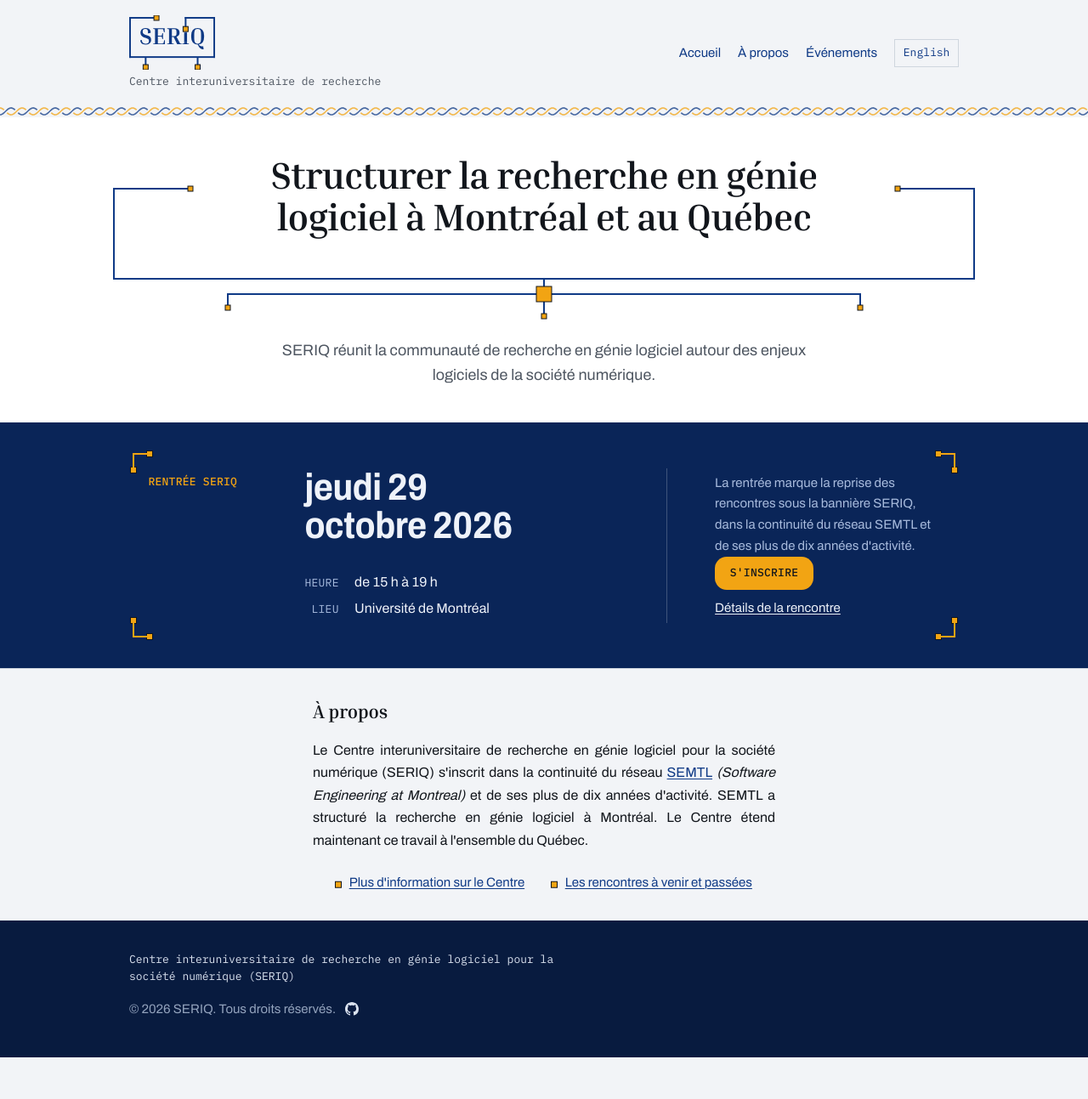
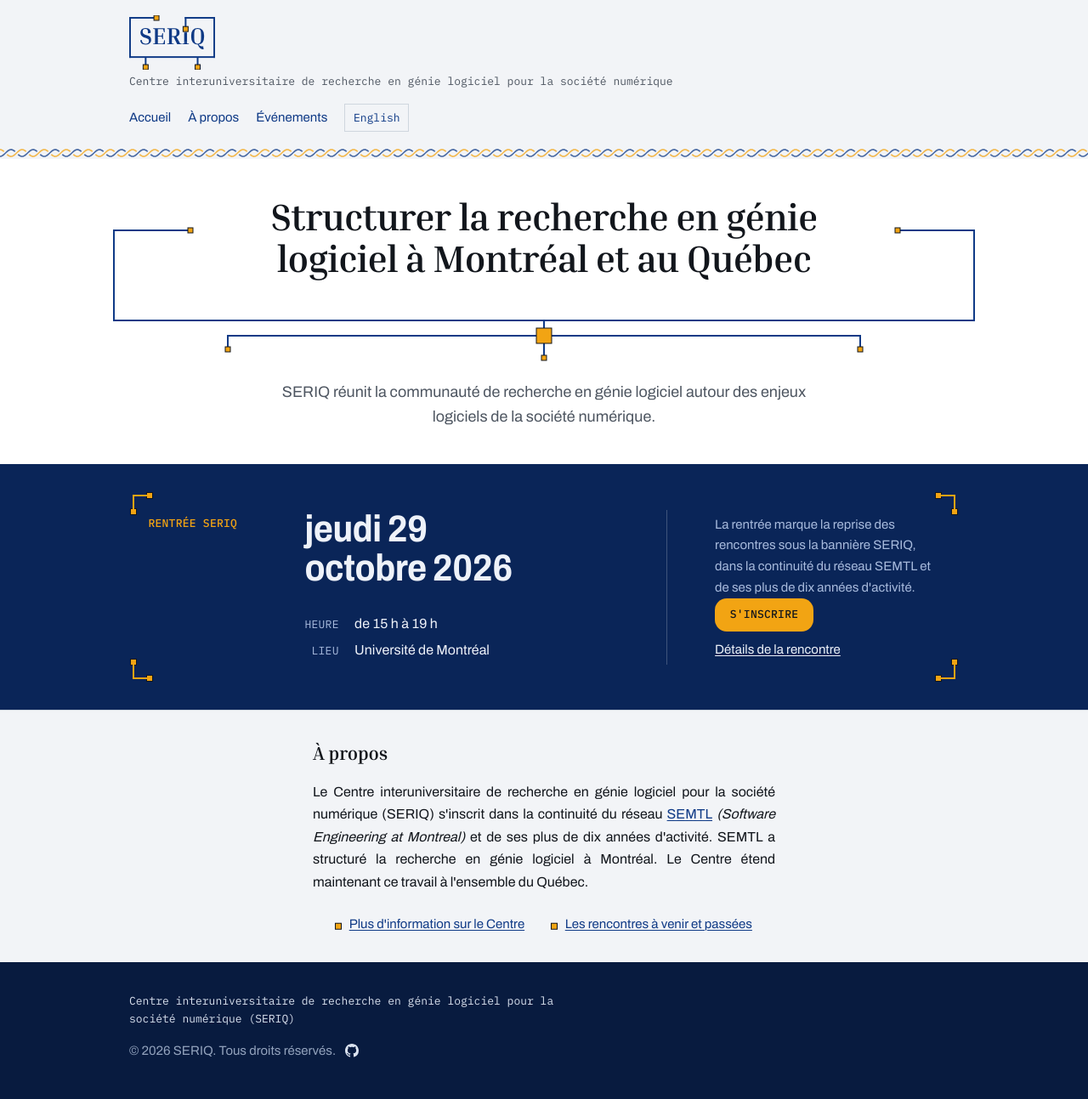
Before and after one commit to seriq-ca/seriq-ca.github.io, a Jekyll site: the page built from index.md, in a window 1280 px wide. Shown: the whole page at 85% size. Built offline with Jekyll 4.4.1, drawn with Linux system fonts in a browser that asks for light colours; before the commit the page ends 1244 px from its top, so only the background shows below that.

Commit message:
full name on top

```diff
--- a/_data/i18n/fr.yml
+++ b/_data/i18n/fr.yml
@@ -2,7 +2,7 @@
 lang_switch_to: English
 skip_to_content: Aller au contenu
 
-brand_sub: Centre interuniversitaire de recherche
+brand_sub: Centre interuniversitaire de recherche en génie logiciel pour la société numérique
 
 og_image_alt: Le logotype SERIQ, encadré par un fil et ses nœuds
 
```
